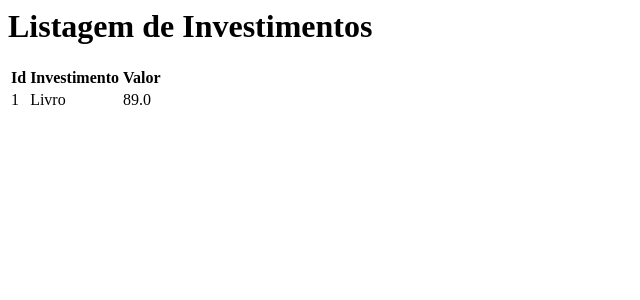
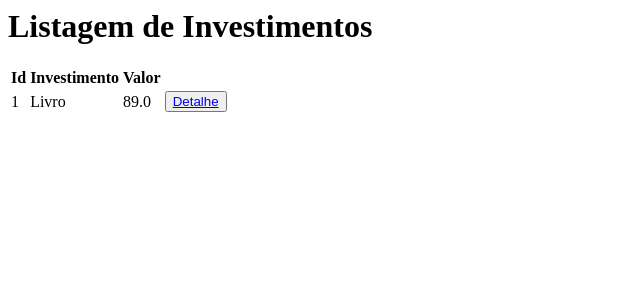
Before and after one commit to Leonardo-L-Cunha/investimento-django, a Django app: page / in a window 1280 px wide. Shown: the top 300 px of the page, without its empty margins (0-640 px from the left). Run offline with Django 5.2, Linux system fonts and the light colour scheme; data comes from the database, SQL or seed files in the repository.

Commit message:
feat: detalhes de investimentos

```diff
--- a/invista_me_app/templates/investimentos/investimentos.html
+++ b/invista_me_app/templates/investimentos/investimentos.html
@@ -10,6 +10,11 @@
         <td>{{ dado.id }}</td>
         <td>{{ dado.investimento }}</td>
         <td>{{ dado.valor }}</td>
+        <td>
+            <button>
+                <a href="{% url 'detalhe' dado.id %}">Detalhe</a>
+            </button>
+        </td>
     </tr>
     {% endfor %}
 </table>
```
